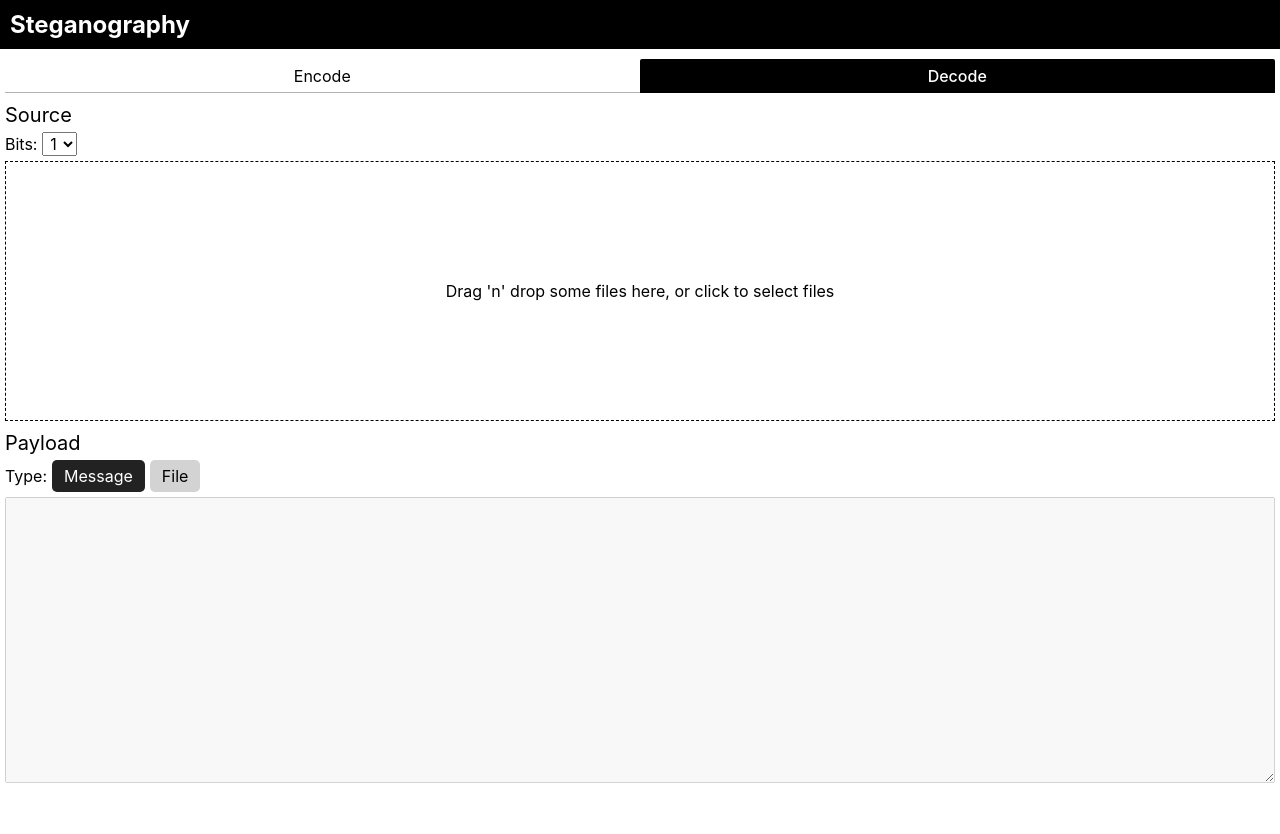
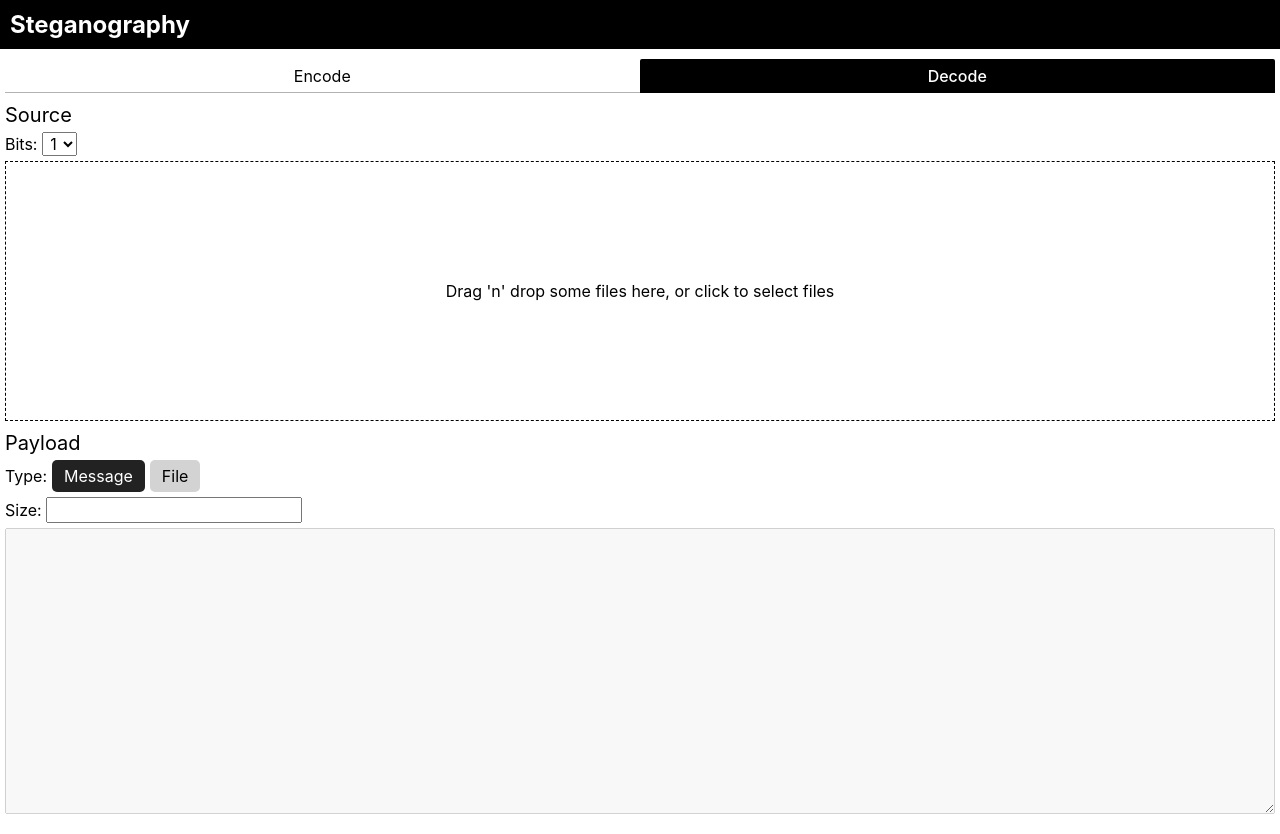
Before and after one commit to luazhizhan/steganography, a Next.js app: page / in a window 1280 px wide. Both pictures are taken after a click on the button "Decode". Before the commit the page ends 803 px from the top, so only its background shows below. Built offline with nearby package versions, Linux system fonts and the light colour scheme.

Commit message:
Accept jpg and jpeg source files

```diff
--- a/libs/decode/Decode.tsx
+++ b/libs/decode/Decode.tsx
@@ -165,7 +165,7 @@ function Decode(): JSX.Element {
 
   const onPayloadSizeChange = (e: ChangeEvent<HTMLInputElement>): void => {
     const size = ((): number | null => {
-      if (!e.target.value.trim()) return null
+      if (!e.target.value.match(/^[1-9][0-9]*$/g)) return null
       return parseInt(e.target.value)
     })()
     dispatch({ type: 'SET_PAYLOAD_SIZE', size })
@@ -174,6 +174,10 @@ function Decode(): JSX.Element {
   const decodeApiEndpoint = (mineType: SourceMimeTypes): string => {
     switch (mineType) {
       case 'image/png':
+        return 'from-image'
+      case 'image/jpg':
+        return 'from-image'
+      case 'image/jpeg':
         return 'from-image'
       case 'audio/wav':
         return 'from-wav'
@@ -334,18 +338,14 @@ function Decode(): JSX.Element {
           </button>
         </div>
 
-        {/* Payload size for audio wav source only */}
-        {state.source.mimeType.includes('audio') && (
         <div>
           <span>Size: </span>
           <input
-              type="number"
-              step={1}
+            type="text"
             onChange={onPayloadSizeChange}
-              value={state.payload.size || 0}
+            value={state.payload.size || ''}
           />
         </div>
-        )}
         {/* Mime type selection  */}
         {state.payload.type === 'file' && !state.payload.data && (
           <div className={styles.form}>
--- a/libs/encode/Encode.tsx
+++ b/libs/encode/Encode.tsx
@@ -171,6 +171,10 @@ function Encode(): JSX.Element {
   const encodeApiEndpoint = (mineType: SourceMimeTypes): string => {
     switch (mineType) {
       case 'image/png':
+        return 'to-image'
+      case 'image/jpg':
+        return 'to-image'
+      case 'image/jpeg':
         return 'to-image'
       case 'audio/wav':
         return 'to-wav'
--- a/libs/helper.ts
+++ b/libs/helper.ts
@@ -4,7 +4,12 @@ export type Data = string | null
 
 export type NumData = number | null
 
-export type SourceMimeTypes = 'image/png' | 'audio/wav' | 'audio/mpeg'
+export type SourceMimeTypes =
+  | 'image/png'
+  | 'audio/wav'
+  | 'audio/mpeg'
+  | 'image/jpg'
+  | 'image/jpeg'
 
 export type Payloads = 'message' | 'file'
 
@@ -23,6 +28,8 @@ export type PayloadMimeTypes =
 export const acceptSource = {
   'image/png': [],
   'image/bmp': [],
+  'image/jpeg': [],
+  'image/jpg': [],
   'audio/wav': [],
   'audio/mpeg': [],
 }
```
Lines whose indentation alone changed are shown as unchanged.
